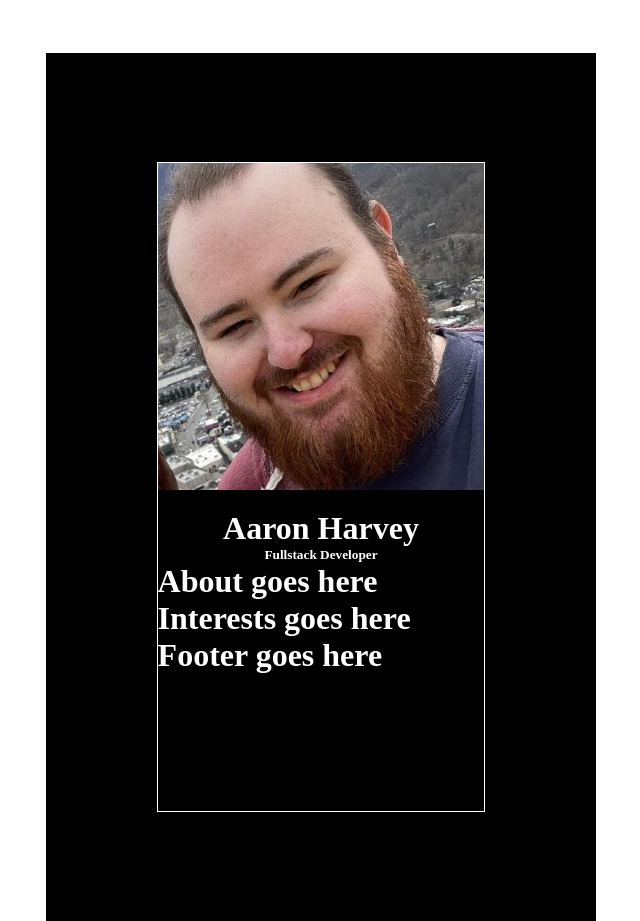
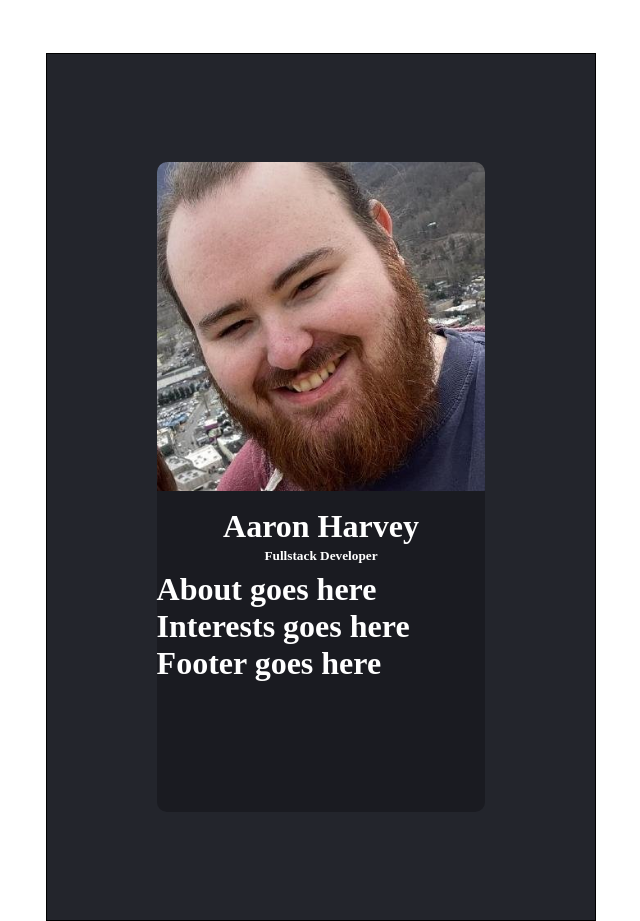
Before and after one commit to AaronJHarvey/React-Digital-Business-Card, a React (Vite) app: page / in a window 1280 px wide. Shown: the whole page, without its empty margins (19-659 px from the left). Built offline with nearby package versions, Linux system fonts and the light colour scheme.

Commit message:
Stylizes border-radiuses

```diff
--- a/src/index.css
+++ b/src/index.css
@@ -13,19 +13,22 @@
 	display: flex;
 	justify-content: center;
 	align-items: center;
-	background: black;
+	background-color: #23252c;
 }
 
 .card-inner {
-	border: 1px solid white;
+	/* border: 1px solid white; */
+	border-radius: 10px;
 	height: 75%;
 	width: 60%;
 	color: white;
+	background-color: #1a1b21;
 }
 
 .info {
 	text-align: center;
 	justify-content: center;
+	line-height: 30px;
 }
 
 .info > #photo {
@@ -34,23 +37,5 @@
 	display: block;
 	margin: auto;
 	margin-bottom: 20px;
+	border-radius: 10px 10px 0px 0px;
 }
-
-/* .test {
-	border: 1px solid blue;
-	width: 50%;
-	height: 75%;
-	color: white;
-	padding-top: 1%;
-}
-
-.info {
-	border: 1px solid white;
-	padding-top: 10%;
-	padding-left: 5%;
-}
-.info > #photo {
-	border: 1px solid red;
-	height: 250px;
-	padding-top: ;
-} */
```
